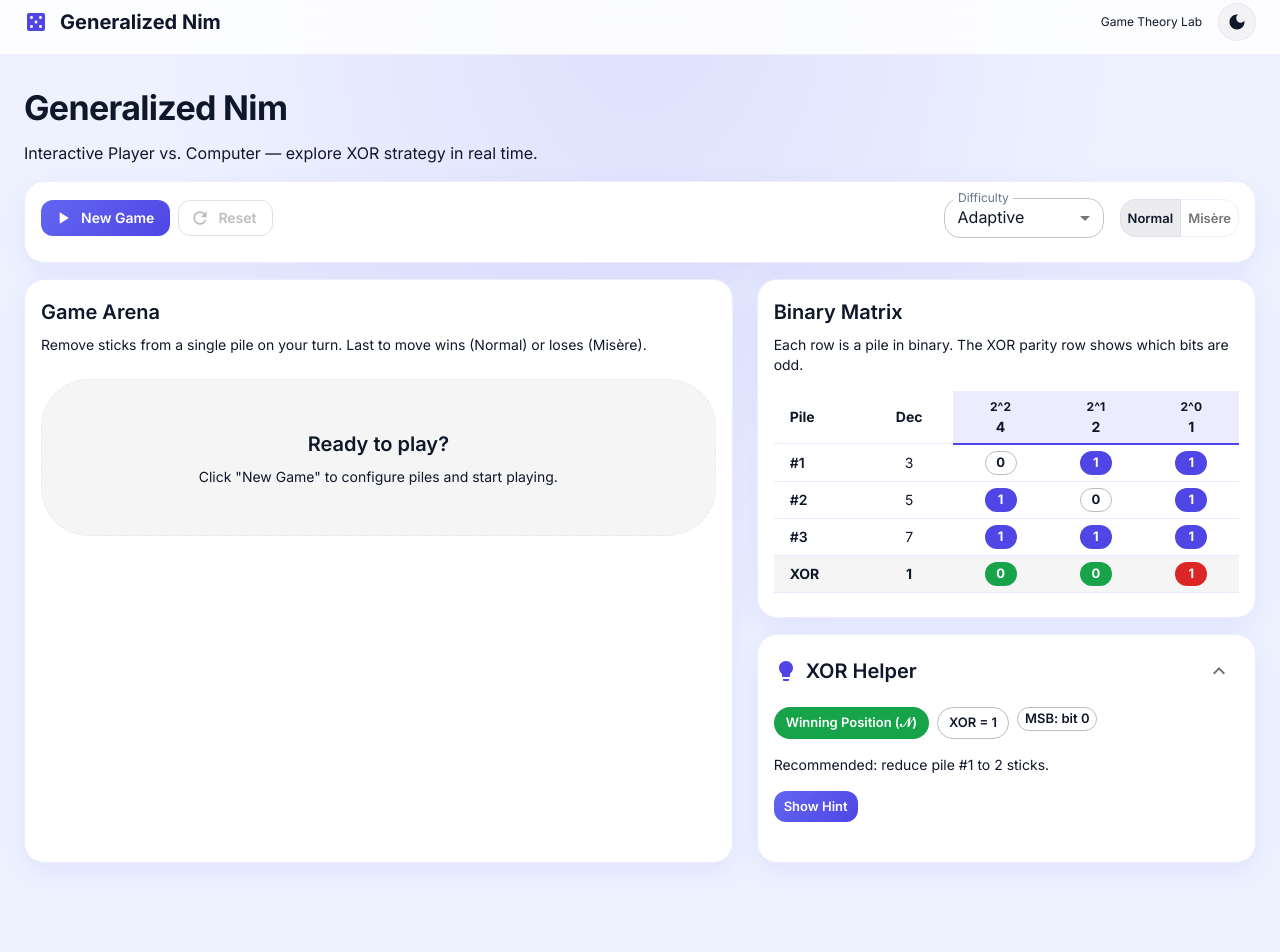
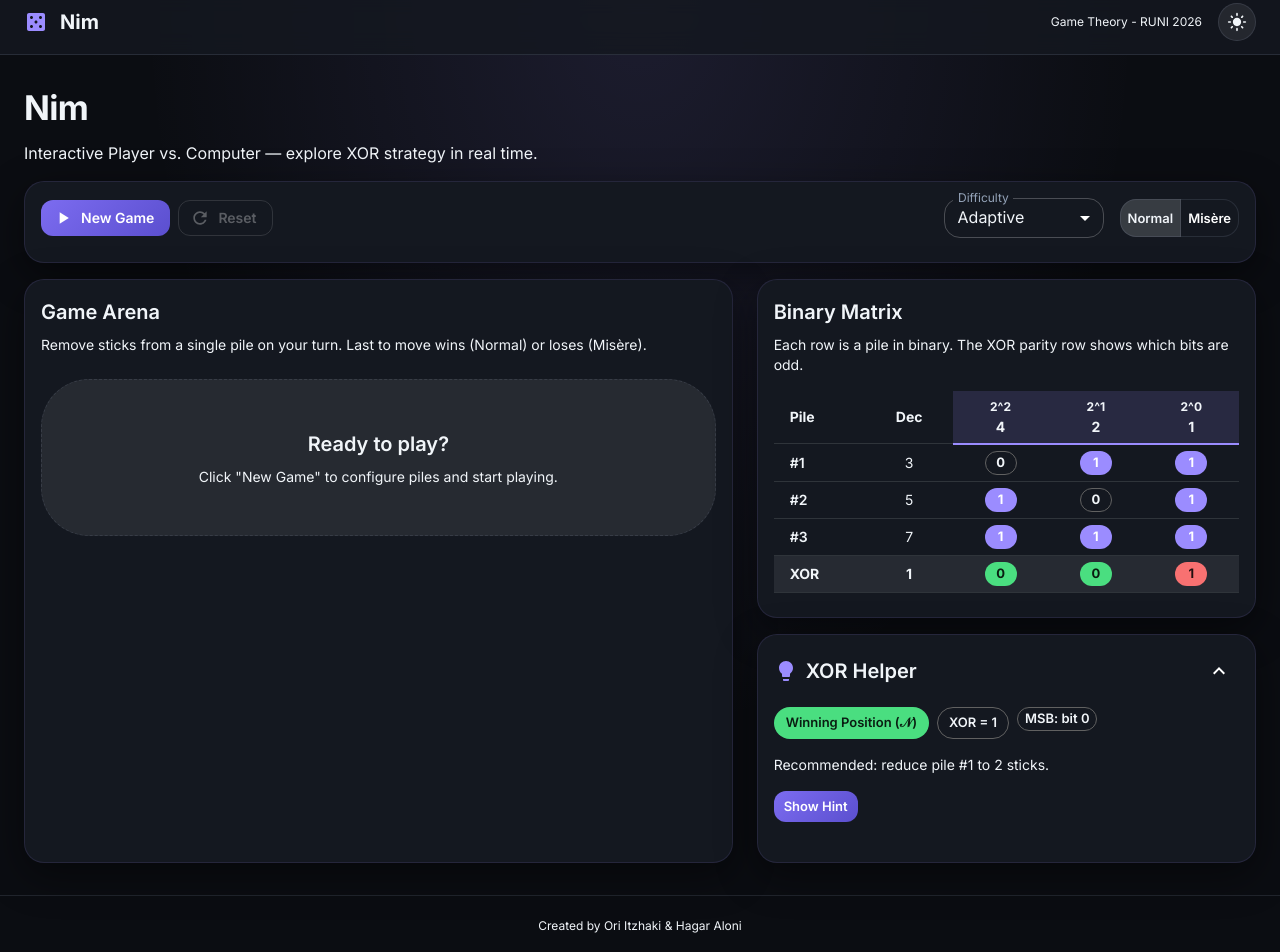
Before and after one commit to oriItzh/gt-final-assignment-nim, a React (Vite) app: page / in a window 1280 px wide. Shown: the part 10-962 px from the top of the page. Before the commit the page ends 905 px from the top, so only its background shows below. Built offline with nearby package versions, Linux system fonts and the light colour scheme.

Commit message:
refactor: update title and headings to reflect project rebranding to Nim, and add footer with creator credits

```diff
--- a/index.html
+++ b/index.html
@@ -7,7 +7,7 @@
     <link rel="preconnect" href="https://fonts.googleapis.com" />
     <link rel="preconnect" href="https://fonts.gstatic.com" crossorigin />
     <link href="https://fonts.googleapis.com/css2?family=Inter:wght@400;500;600;700&display=swap" rel="stylesheet" />
-    <title>Generalized Nim — Game Theory Lab</title>
+    <title>Nim — Game Theory - RUNI 2026</title>
   </head>
   <body>
     <div id="root"></div>
--- a/src/App.tsx
+++ b/src/App.tsx
@@ -10,7 +10,7 @@ function App() {
       <GameProvider>
         <AppShell>
           <Typography variant="h4" gutterBottom>
-            Generalized Nim
+            Nim
           </Typography>
           <Typography color="text.secondary" sx={{ mb: 1 }}>
             Interactive Player vs. Computer — explore XOR strategy in real time.
--- a/src/components/layout/AppShell.tsx
+++ b/src/components/layout/AppShell.tsx
@@ -32,10 +32,10 @@ export function AppShell({ children }: AppShellProps) {
         <Toolbar>
           <CasinoIcon sx={{ mr: 1.5, color: 'primary.main' }} />
           <Typography variant="h6" component="h1" sx={{ flexGrow: 1, fontWeight: 700 }}>
-            Generalized Nim
+            Nim
           </Typography>
           <Typography variant="caption" color="text.secondary" sx={{ mr: 1, display: { xs: 'none', sm: 'block' } }}>
-            Game Theory Lab
+            Game Theory - RUNI 2026
           </Typography>
           <ThemeModeToggle />
         </Toolbar>
@@ -43,6 +43,19 @@ export function AppShell({ children }: AppShellProps) {
       <Container maxWidth="xl" sx={{ py: 4 }}>
         {children}
       </Container>
+      <Box
+        component="footer"
+        sx={{
+          py: 2,
+          textAlign: 'center',
+          borderTop: 1,
+          borderColor: 'divider',
+        }}
+      >
+        <Typography variant="caption" color="text.secondary">
+          Created by Ori Itzhaki &amp; Hagar Aloni
+        </Typography>
+      </Box>
     </Box>
   )
 }
--- a/src/theme/ThemeModeContext.tsx
+++ b/src/theme/ThemeModeContext.tsx
@@ -23,7 +23,7 @@ const ThemeModeContext = createContext<ThemeModeContextValue | null>(null)
 function getInitialMode(): ThemeMode {
   const stored = localStorage.getItem(STORAGE_KEY)
   if (stored === 'light' || stored === 'dark') return stored
-  return window.matchMedia('(prefers-color-scheme: dark)').matches ? 'dark' : 'light'
+  return 'dark'
 }
 
 export function ThemeModeProvider({ children }: { children: ReactNode }) {
```
